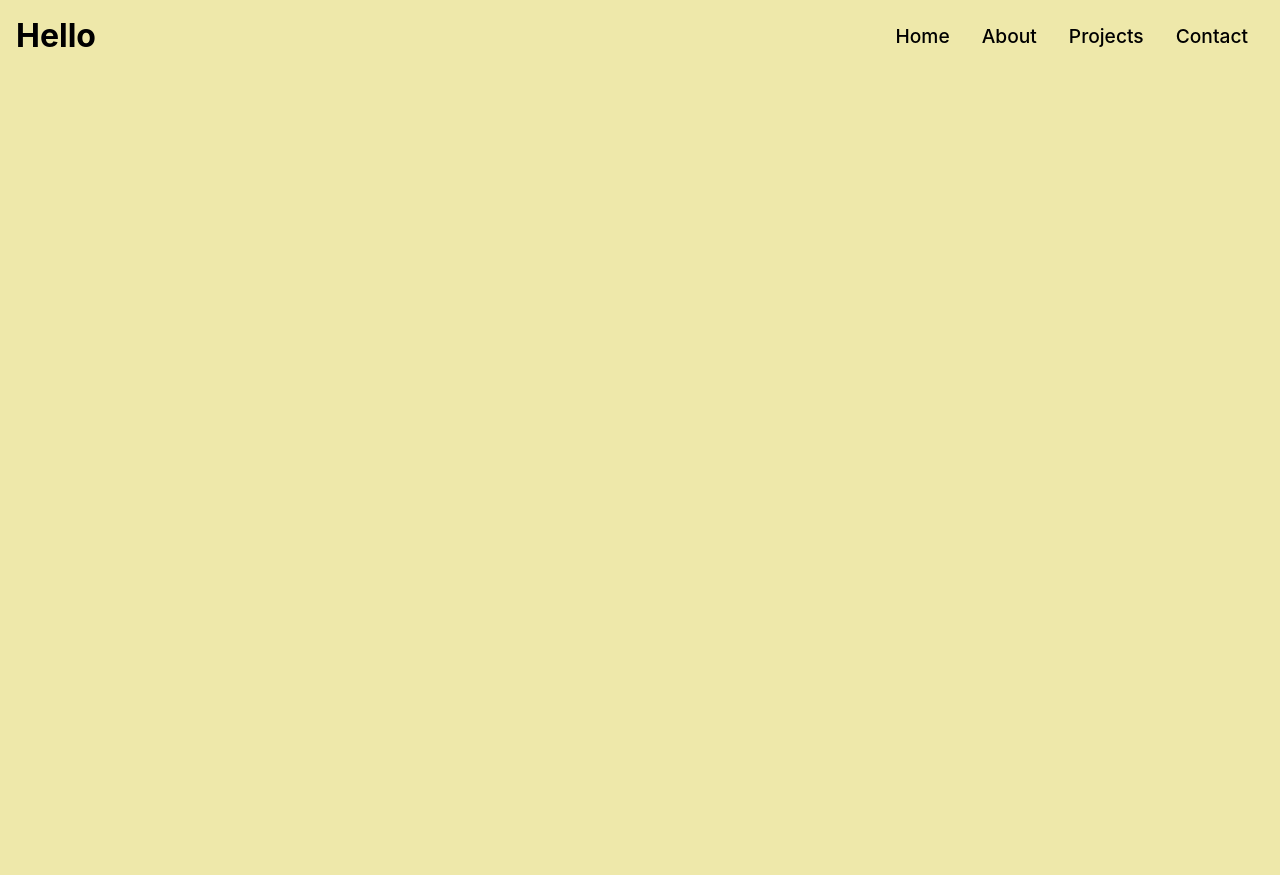
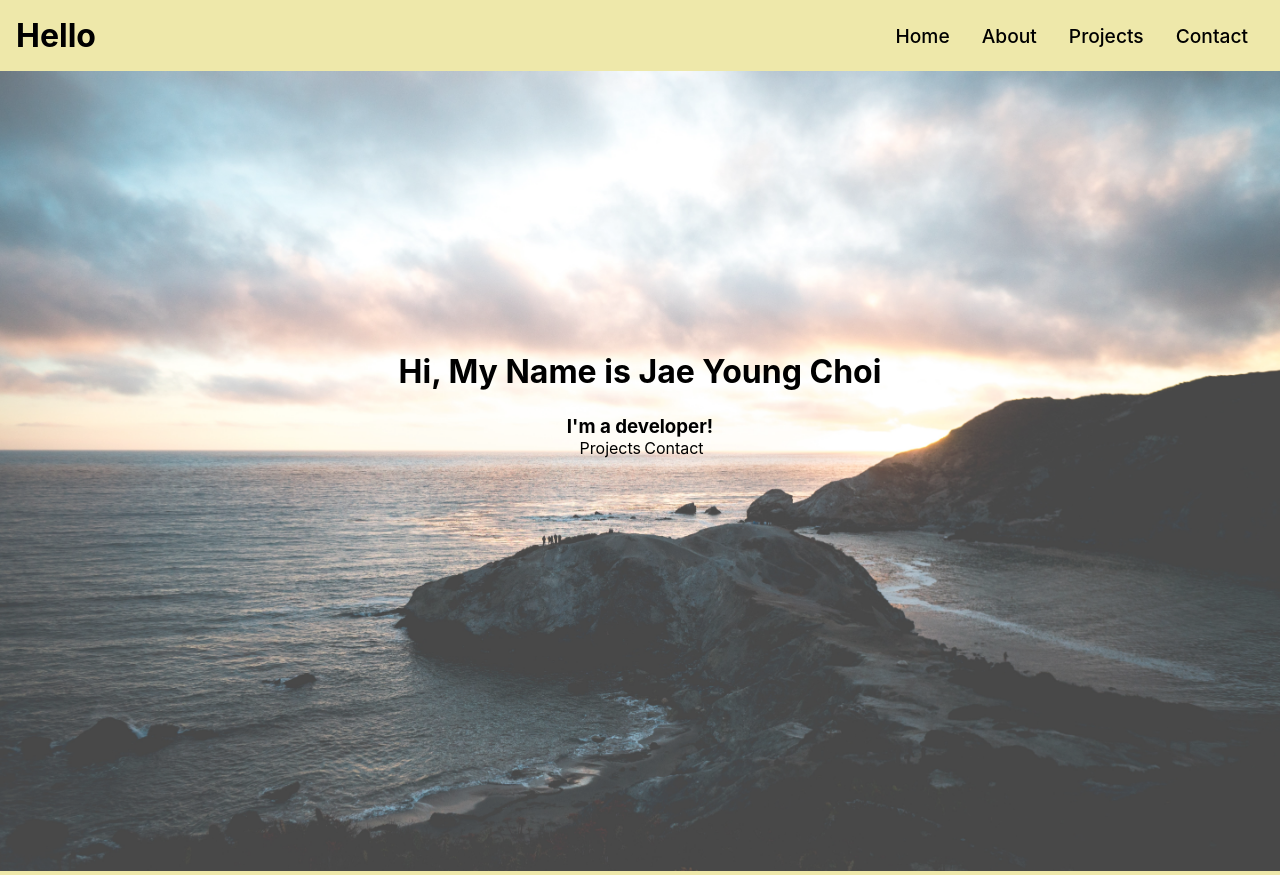
Before and after one commit to choijyoung/portfolio, a React (Create React App) app: page / in a window 1280 px wide. Before the commit the page ends 800 px from the top, so only its background shows below. Built offline with nearby package versions, Linux system fonts and the light colour scheme.

Commit message:
hero image

```diff
--- /dev/null
+++ b/src/components/HeroImg.js
@@ -0,0 +1,25 @@
+import "./HeroImgStyles.css";
+import IntroImg from "../assets/austin-schmid-4tNSamUThkk-unsplash.jpeg"
+import { Link } from "react-router-dom"
+
+import React from 'react'
+
+const HeroImg = () => {
+  return (
+    <div className="hero">
+        <div className="mask">
+            <img className="intro-img" src={IntroImg} alt="img"/>
+        </div>
+        <div className="content">
+            <h1>Hi, My Name is Jae Young Choi</h1>
+            <h3>I'm a developer!</h3>
+            <div>
+                <Link to="/project" className="btn">Projects</Link>
+                <Link to="/contact" className="btn2">Contact</Link>
+            </div>
+        </div>
+    </div>
+  )
+}
+
+export default HeroImg
--- /dev/null
+++ b/src/components/HeroImgStyles.css
@@ -0,0 +1,52 @@
+.mask {
+    width: 100%;
+    height: 100vh;
+    position: relative;
+}
+
+.intro-img{
+    width: 100%;
+    height: 100%;
+    background-size: cover;
+    background-position: center;
+    object-fit: cover;
+}
+
+.mask::after{
+    content: "";
+    width: 100%;
+    height: 100%;
+    position: absolute;
+    top: 0;
+    left: 0;
+    background-color: white;
+    opacity: 0.2;
+}
+
+.hero{
+    height: 100%;
+    width: 100%;
+}
+
+.hero .content{
+    position: absolute;
+    transform: translate(-50%, -50%);
+    top: 50%;
+    left: 50%;
+    text-align: center;
+}
+
+.hero .content h1{
+    font-size: 2rem;
+    padding: 0.6rem 0 1.5rem;
+}
+
+.hero .content p{
+    front-size: 1.4rem;
+    font-weight: 200;
+    text-transform: uppercase;
+}
+
+.content .btn {
+    margin: 1rem 0.2rem;
+}
--- a/src/routes/home.js
+++ b/src/routes/home.js
@@ -1,10 +1,12 @@
 import React from 'react'
 import Navbar from '../components/navbar'
+import HeroImg from '../components/HeroImg'
 
 const Home = () => {
   return (
     <div>
       <Navbar/>
+      <HeroImg />
     </div>
   )
 }
```
Also changed, not shown: src/assets/austin-schmid-4tNSamUThkk-unsplash.jpeg (added).
